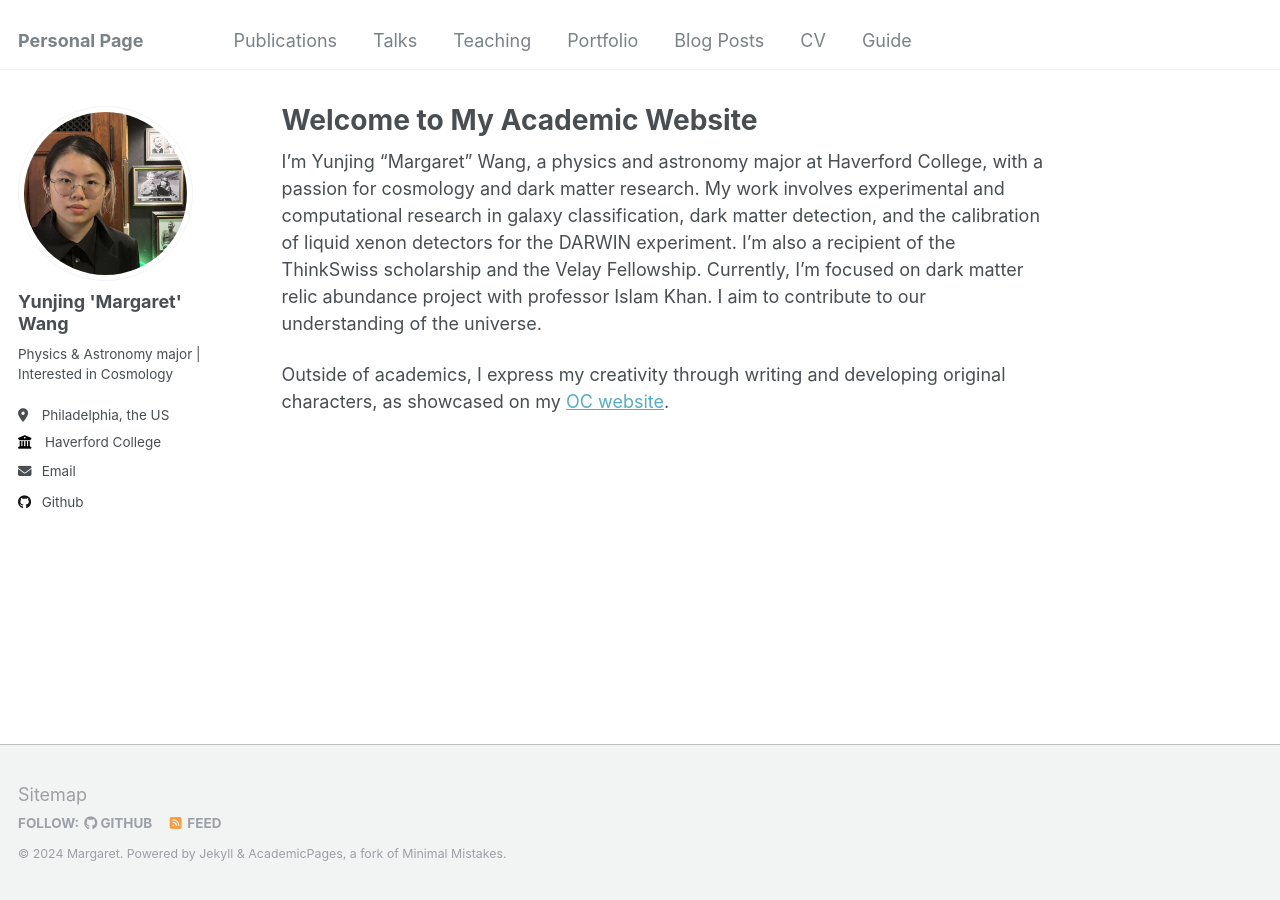
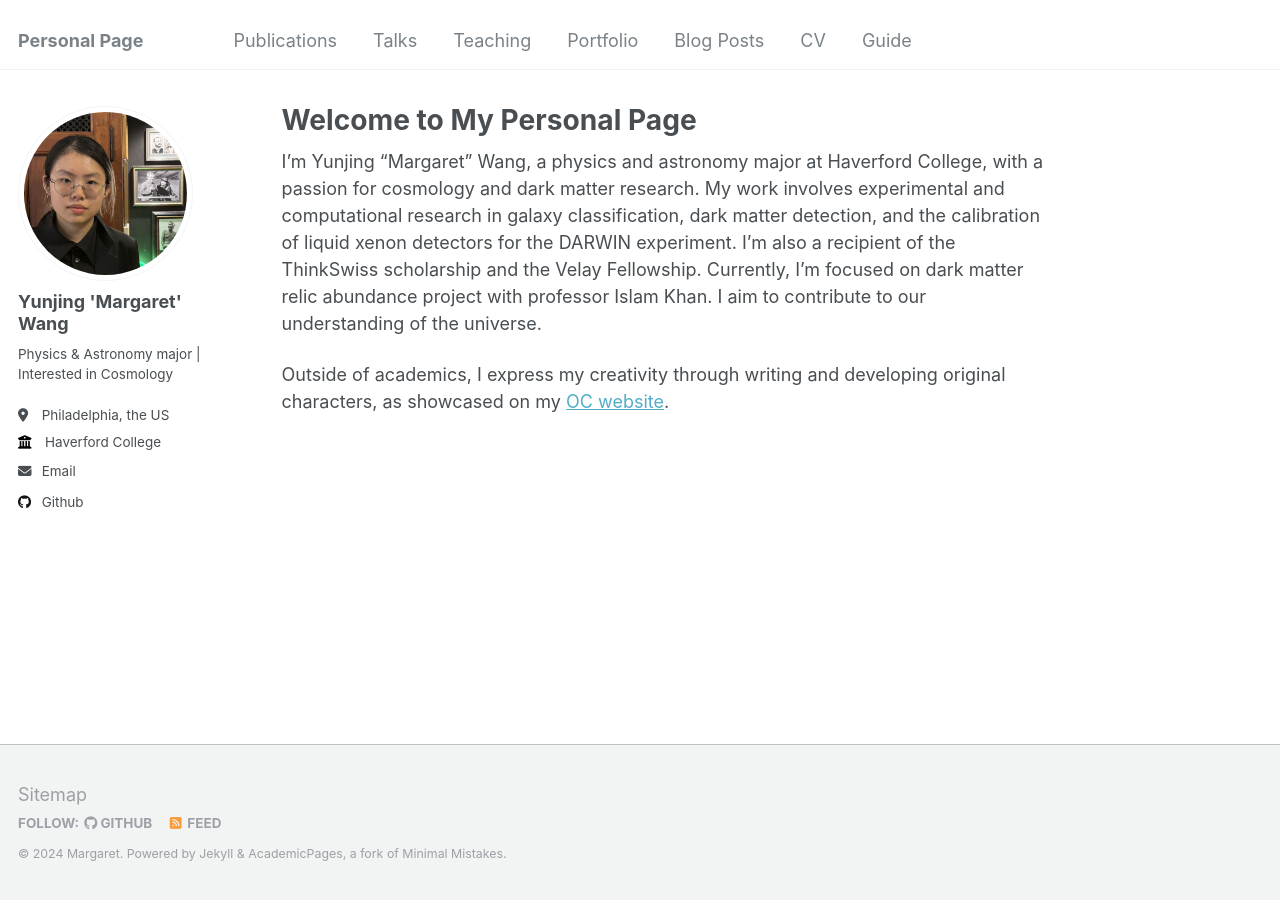
Before and after one commit to Margaret42/Yunjing-Wang, a Jekyll site: the page built from _pages/about.md, in a window 1280 px wide. Built offline with Jekyll 4.4.1, drawn with Linux system fonts in a browser that asks for light colours.

Commit message:
Update about.md

```diff
--- a/_pages/about.md
+++ b/_pages/about.md
@@ -1,6 +1,6 @@
 ---
 permalink: /
-title: "Welcome to My Academic Website
+title: "Welcome to My Personal Page
 "
 author_profile: true
 redirect_from:
```
